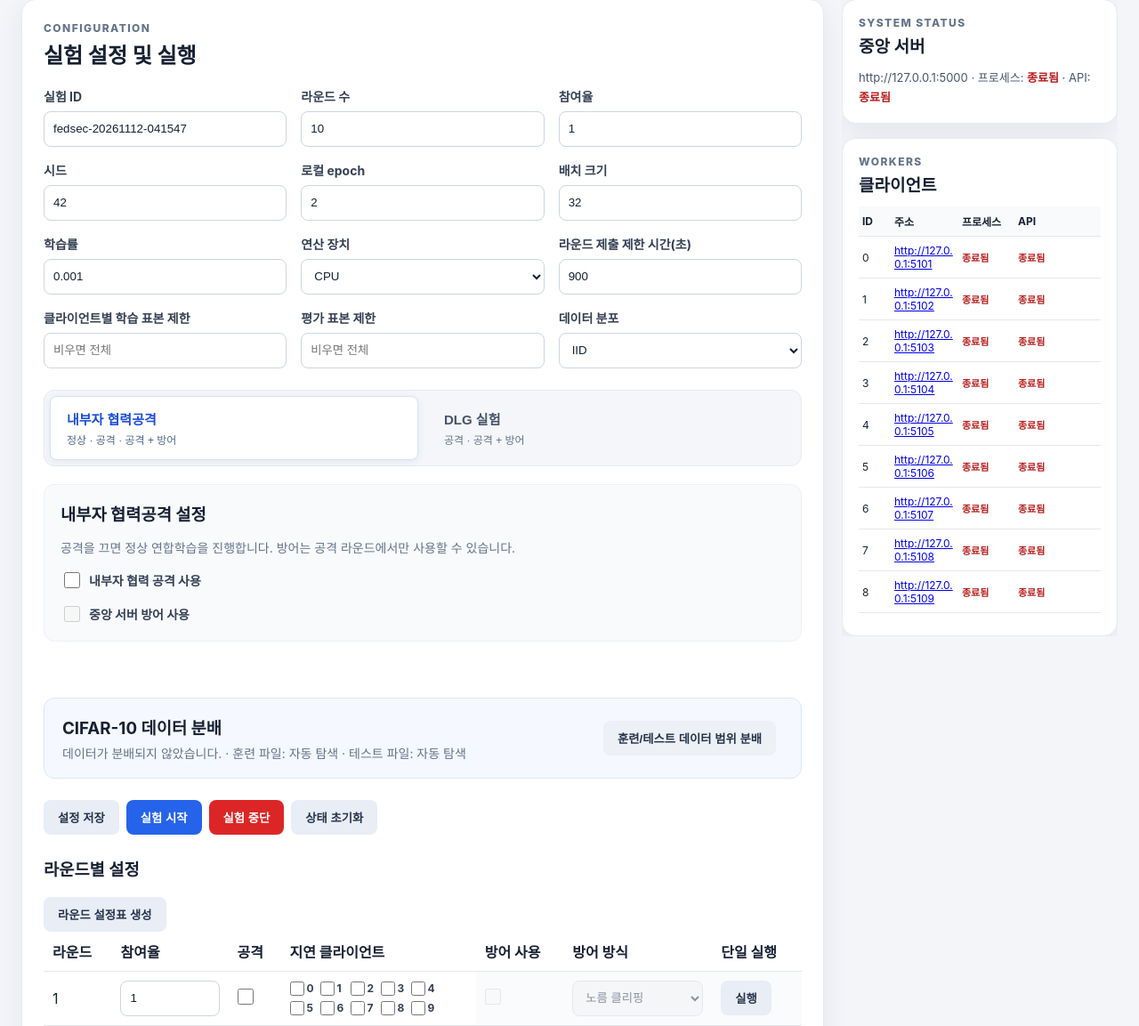
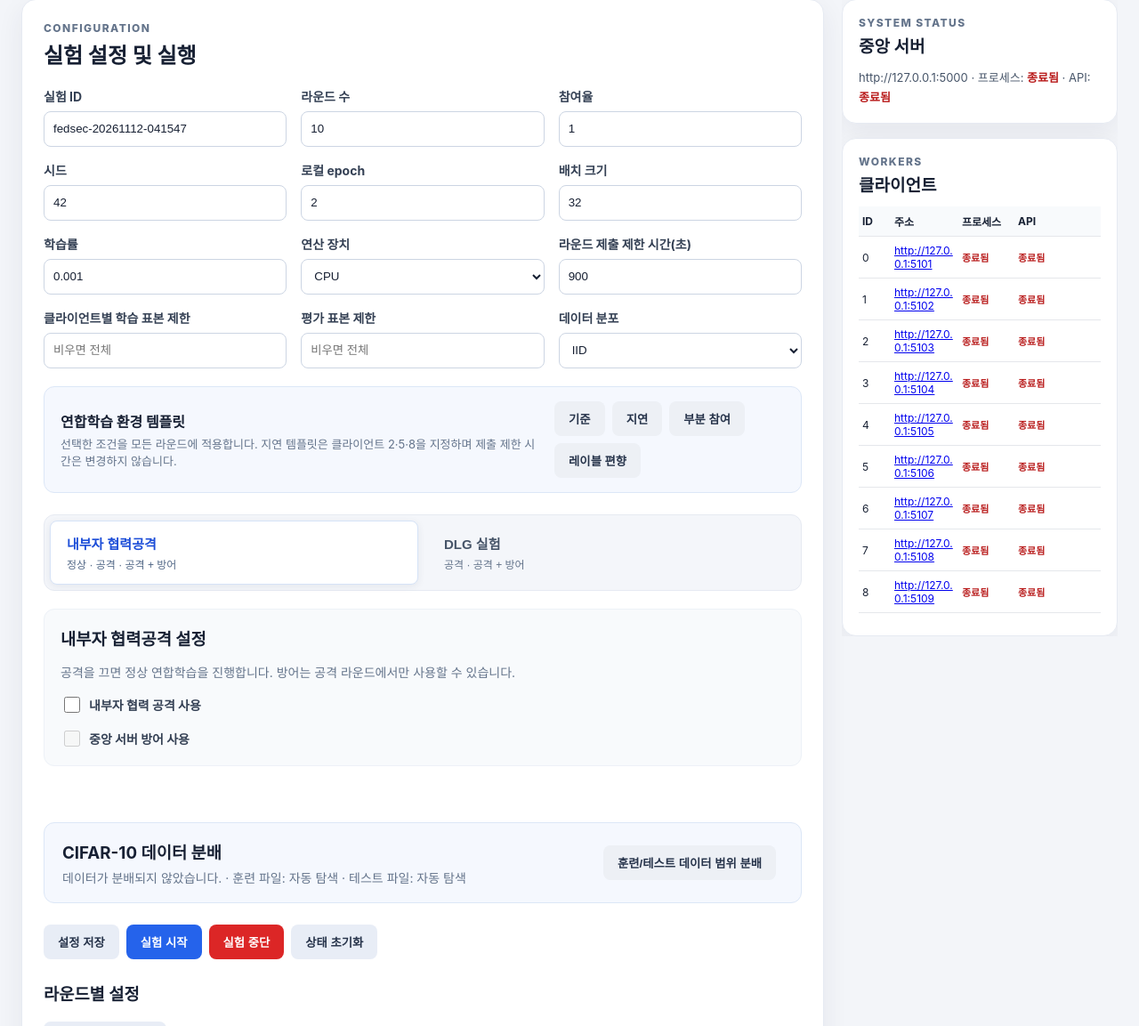
Before and after one commit to aphyrince/FedSecuSimulator, a Flask app: page / in a window 1280 px wide. Shown: the part 120-1273 px from the top of the page at 89% size. Run offline with Flask 3, Linux system fonts and the light colour scheme; data that the repository does not hold is empty; parts of the project's set-up code (start-up, migrations or seed data) failed here and were passed over.

Commit message:
운영 환경 4가지 쉽게 설정하는 버튼 추가.

```diff
--- a/exp_manager/static/css.css
+++ b/exp_manager/static/css.css
@@ -134,6 +134,32 @@ h2, h3 { margin-top: 0; }
     grid-template-columns: repeat(3, minmax(0, 1fr));
     gap: 16px;
 }
+.experiment-templates {
+    display: flex;
+    align-items: center;
+    justify-content: space-between;
+    gap: 16px;
+    margin-top: 20px;
+    padding: 16px 18px;
+    border: 1px solid #dce7f7;
+    border-radius: 12px;
+    background: #f5f8fe;
+}
+.experiment-templates h3 {
+    margin: 0 0 4px;
+    font-size: 16px;
+}
+.experiment-templates p {
+    margin: 0;
+    color: #64748b;
+    font-size: 13px;
+}
+.template-buttons {
+    display: flex;
+    flex-wrap: wrap;
+    gap: 8px;
+}
+.template-buttons button { margin: 0; }
 label {
     display: flex;
     flex-direction: column;
@@ -327,6 +353,10 @@ pre {
         align-items: stretch;
         flex-direction: column;
     }
+    .experiment-templates {
+        align-items: stretch;
+        flex-direction: column;
+    }
 }
 .start {
     background: #2563eb;
--- a/exp_manager/static/js/manager.js
+++ b/exp_manager/static/js/manager.js
@@ -73,6 +73,34 @@ const roundConfigsByExperimentType = {
   federated: [],
   dlg: [],
 };
+
+function applyExperimentTemplate(templateName) {
+  const templates = {
+    baseline: { participation: 1, delayClients: [], distribution: 'iid' },
+    delay: { participation: 1, delayClients: [2, 5, 8], distribution: 'iid' },
+    partial: { participation: 0.5, delayClients: [], distribution: 'iid' },
+    'label-bias': { participation: 1, delayClients: [], distribution: 'non_iid' },
+  };
+  const template = templates[templateName];
+  if (!template || document.getElementById('experiment-type').value !== 'federated') {
+    return;
+  }
+
+  const savedConfigs = document.querySelector('#round-configs tr')
+    ? readRoundConfigs()
+    : roundConfigsByExperimentType.federated;
+  buildRoundEditor(savedConfigs);
+
+  document.getElementById('participation').value = template.participation;
+  document.getElementById('distribution').value = template.distribution;
+  document.querySelectorAll('#round-configs tr').forEach((row) => {
+    row.querySelector('.round-participation').value = template.participation;
+    row.querySelectorAll('.round-delay').forEach((checkbox) => {
+      checkbox.checked = template.delayClients.includes(Number(checkbox.value));
+    });
+  });
+  roundConfigsByExperimentType.federated = readRoundConfigs();
+}
 
       async function refresh() {
         const response = await fetch('/api/status');
@@ -207,6 +235,7 @@ const roundConfigsByExperimentType = {
         document.getElementById('federated-tab').setAttribute('aria-selected', String(!dlgEnabled));
         document.getElementById('dlg-tab').classList.toggle('active', dlgEnabled);
         document.getElementById('dlg-tab').setAttribute('aria-selected', String(dlgEnabled));
+        document.getElementById('experiment-templates').hidden = dlgEnabled;
 
         const dlgDefenseEnabled = document.getElementById('dlg-defense-enabled').checked;
         document.getElementById('dlg-noise-setting').hidden =
--- a/exp_manager/templates/manager.html
+++ b/exp_manager/templates/manager.html
@@ -45,6 +45,18 @@
               <option value="non_iid">Non-IID</option>
             </select>
           </label>
+        </div>
+        <div id="experiment-templates" class="experiment-templates">
+          <div>
+            <h3>연합학습 환경 템플릿</h3>
+            <p>선택한 조건을 모든 라운드에 적용합니다. 지연 템플릿은 클라이언트 2·5·8을 지정하며 제출 제한 시간은 변경하지 않습니다.</p>
+          </div>
+          <div class="template-buttons">
+            <button type="button" class="secondary" onclick="applyExperimentTemplate('baseline')">기준</button>
+            <button type="button" class="secondary" onclick="applyExperimentTemplate('delay')">지연</button>
+            <button type="button" class="secondary" onclick="applyExperimentTemplate('partial')">부분 참여</button>
+            <button type="button" class="secondary" onclick="applyExperimentTemplate('label-bias')">레이블 편향</button>
+          </div>
         </div>
 
         <input id="experiment-type" type="hidden" value="federated" />
```
